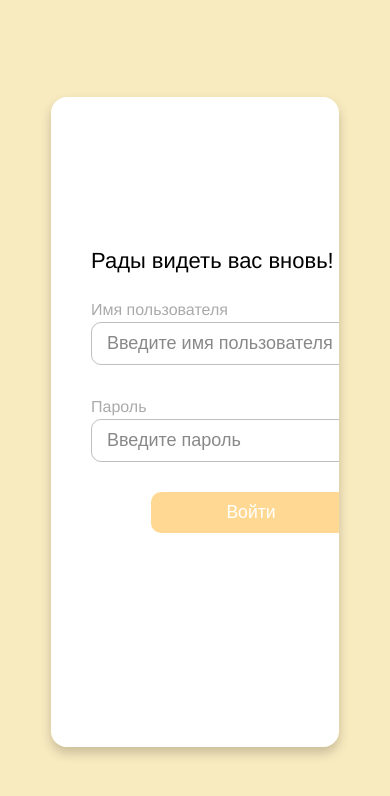
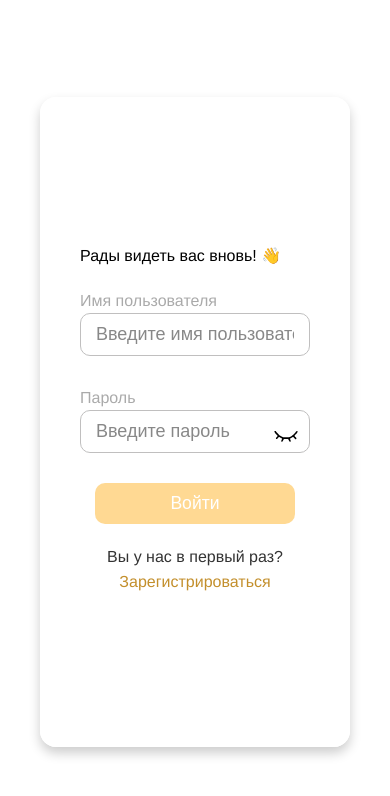
Before and after one commit to Rimriru/talking-pulse, a Vue app: page /login in a window 390 px wide. Shown: the top 796 px of the page. Built offline with nearby package versions, Linux system fonts and the light colour scheme.

Commit message:
style: implement login adaptation

```diff
--- a/src/assets/styles/base.css
+++ b/src/assets/styles/base.css
@@ -9,7 +9,7 @@
 }
 
 body {
-  background-color: rgb(249, 235, 192);
+  /* background-color: rgb(249, 235, 192); */
   transition:
     color 0.5s,
     background-color 0.5s;
--- a/src/assets/styles/components/LoginRegistryForm/form.scss
+++ b/src/assets/styles/components/LoginRegistryForm/form.scss
@@ -1,14 +1,15 @@
 .form {
-  flex: 1 0 400px;
   padding: 6rem 15px 15px;
   background-color: #fff;
+  max-width: 400px;
+  margin-inline: auto;
 
   .form-inner {
     display: block;
     padding: 50px 25px;
 
     .greeting {
-      font-size: clamp(0.5rem, 0.3vw + 1.3rem, 1.8rem);
+      font-size: clamp(1rem, 4vw, 25px);
       margin-bottom: 20px;
       width: max-content;
     }
@@ -80,4 +81,27 @@
       }
     }
   }
+
+  .form__text {
+    text-align: center;
+    margin-top: 20px;
+    color: #333;
+
+    .form__link {
+      color: #c38f2c;
+      cursor: pointer;
+      transition: opacity 0.3s ease;
+      position: relative;
+
+      &:hover {
+        opacity: .8;
+      }
+    }
+  }
 }
+
+@media screen and (max-width: 1210px) {
+  .form {
+    width: 100%;
+  }
+}
--- a/src/components/LoginRegistryForm.vue
+++ b/src/components/LoginRegistryForm.vue
@@ -4,14 +4,27 @@
       <h1 class="greeting">Рады видеть вас вновь!&nbsp;👋</h1>
       <slot></slot>
       <button type="submit" :disabled="isSubmitButtonDisabled">Войти</button>
+      <p class="form__text" v-if="isNarrowMonitor">
+        Вы у нас в первый раз?
+        <a class="form__link" @click="router.push('/register')">Зарегистрироваться</a>
+      </p>
     </div>
   </form>
 </template>
 
 <script setup lang="ts">
+import { computed } from 'vue';
+import { useRouter } from 'vue-router';
+import useWindowResize from '@/composables/useWindowResize';
 defineProps(['isSubmitButtonDisabled']);
 
 const emit = defineEmits(['submit']);
+
+const router = useRouter();
+
+const { width } = useWindowResize();
+
+const isNarrowMonitor = computed(() => (width.value <= 1210 ? true : false));
 </script>
 
 <style lang="scss">
--- /dev/null
+++ b/src/composables/useWindowResize.ts
@@ -0,0 +1,16 @@
+import { ref, onMounted, onUnmounted } from 'vue';
+
+function useWindowResize() {
+  const width = ref(window.innerWidth);
+
+  const resizeCallback = () => {
+    width.value = window.innerWidth;
+  };
+
+  onMounted(() => window.addEventListener('resize', resizeCallback));
+  onUnmounted(() => window.removeEventListener('resize', resizeCallback));
+
+  return { width };
+}
+
+export default useWindowResize;
--- a/src/views/LoginView.vue
+++ b/src/views/LoginView.vue
@@ -29,7 +29,7 @@ const isSubmitButtonDisabled = computed(() =>
 </script>
 
 <template>
-  <section class="login">
+  <main class="login">
     <LoginRegistryForm
       @submit="handleLoginFormSubmit"
       :is-submit-button-disabled="isSubmitButtonDisabled"
@@ -63,17 +63,16 @@ const isSubmitButtonDisabled = computed(() =>
         <button type="button" @click="router.push('/register')">Зарегистрироваться &rarr;</button>
       </div>
     </div>
-  </section>
+  </main>
 </template>
 <style lang="scss">
 .login {
   display: flex;
   margin: auto;
-  width: clamp(288px, 60vw, 75%);
+  width: clamp(288px, 60vw, 80%);
   height: 650px;
   border-radius: 16px;
   box-shadow: 0px 6px 12px rgba(0, 0, 0, 0.2);
-  background-color: rgb(248, 230, 175);
   overflow: hidden;
 
   .login-bg {
@@ -86,10 +85,10 @@ const isSubmitButtonDisabled = computed(() =>
     .login-to-registry {
       margin: auto;
       color: rgba(255, 255, 255, 0.9);
-      text-shadow: 3px 3px 7px rgba(0, 0, 0, 0.3);
       text-align: center;
 
       p {
+        text-shadow: 3px 3px 7px rgba(0, 0, 0, 0.3);
         font-size: 1.2rem;
         margin-bottom: 10px;
       }
@@ -100,7 +99,6 @@ const isSubmitButtonDisabled = computed(() =>
         border-radius: 20px;
         padding-block: 10px;
         width: clamp(200px, 5vw, 65%);
-        opacity: 1;
         transition: all 0.3s ease-in-out;
 
         &:hover {
@@ -111,4 +109,26 @@ const isSubmitButtonDisabled = computed(() =>
     }
   }
 }
+
+@media screen and (max-width: 1210px) {
+  .login {
+    .login-bg {
+      display: none;
+    }
+  }
+}
+
+@media screen and (max-width: 630px) {
+  .login {
+    margin-inline: 80px;
+    width: calc(100% - 80px * 2);
+  }
+}
+
+@media screen and (max-width: 500px) {
+  .login {
+    margin-inline: 40px;
+    width: calc(100% - 40px * 2);
+  }
+}
 </style>
```
Also changed, not shown: src/assets/images/waves.svg.
